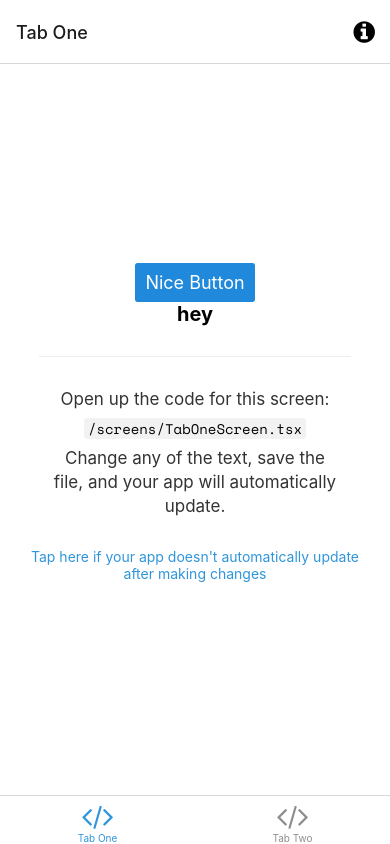
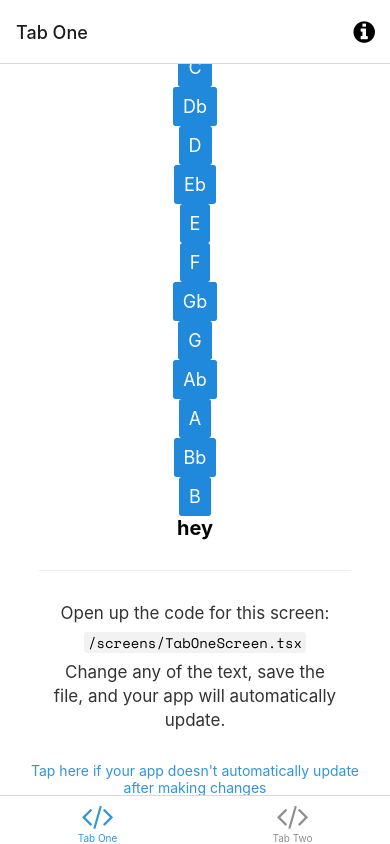
Before and after one commit to MillanWang/Limidi_Mobile, a React Native app: screen /TabOne in a window 390 px wide. Built offline with nearby package versions, Linux system fonts and the light colour scheme; what expo-linking would draw is missing.

Commit message:
Setting up skeleton communications with desktop app and to test with test buttons

```diff
--- a/screens/ModalScreen.tsx
+++ b/screens/ModalScreen.tsx
@@ -1,4 +1,5 @@
 import { StatusBar } from 'expo-status-bar';
+import React from 'react';
 import { Platform, StyleSheet } from 'react-native';
 
 import EditScreenInfo from '../components/EditScreenInfo';
--- a/screens/NotFoundScreen.tsx
+++ b/screens/NotFoundScreen.tsx
@@ -1,3 +1,4 @@
+import React from 'react';
 import { StyleSheet, TouchableOpacity } from 'react-native';
 
 import { Text, View } from '../components/Themed';
--- a/screens/TabOneScreen.tsx
+++ b/screens/TabOneScreen.tsx
@@ -10,18 +10,61 @@ import { RootTabScreenProps } from '../types';
 
 import { Button } from "@rneui/themed";
 
+import {
+  NOTE,
+  MidiMessageProps,
+  DesktopAppCommunicationsProps,
+  sendMidiMessage
+} from '../services/MIDI_HTTP_Service'
+
+const testDesktopComms: DesktopAppCommunicationsProps = {
+  ip: "192.168.0.13",
+  port: "4848"
+};
+
+const makeNoteOnVelocity100 = (note: NOTE): MidiMessageProps => {
+  return {
+    note: note,
+    octave: 5,
+    velocity: 100,
+    isNoteOn: true
+  }
+
+};
+const killNote = (note: NOTE) => {
+  sendMidiMessage(
+    testDesktopComms, {
+    note: note,
+    octave: 5,
+    velocity: 0,
+    isNoteOn: false
+  })
+};
+
+
 
 export default function TabOneScreen({ navigation }: RootTabScreenProps<'TabOne'>) {
 
   const [sampleText, setSampleText] = useState("hey");
 
-  const x = () => {
-    console.log("BRUH2");
-    setSampleText(sampleText + "i")
+  const x = (note: MidiMessageProps, msg: string) => {
+    setSampleText(msg);
+    sendMidiMessage(testDesktopComms, note);
   }
   return (
     <View style={styles.container}>
-      <Button title="Nice Button" onPress={x} />
+      <Button title="C" onPressIn={() => { x(makeNoteOnVelocity100(NOTE.C), "C") }} onPressOut={() => { killNote(NOTE.C) }} />
+      <Button title="Db" onPressIn={() => { x(makeNoteOnVelocity100(NOTE.Db), "Db") }} onPressOut={() => { killNote(NOTE.Db) }} />
+      <Button title="D" onPressIn={() => { x(makeNoteOnVelocity100(NOTE.D), "D") }} onPressOut={() => { killNote(NOTE.D) }} />
+      <Button title="Eb" onPressIn={() => { x(makeNoteOnVelocity100(NOTE.Eb), "Eb") }} onPressOut={() => { killNote(NOTE.Eb) }} />
+      <Button title="E" onPressIn={() => { x(makeNoteOnVelocity100(NOTE.E), "E") }} onPressOut={() => { killNote(NOTE.E) }} />
+      <Button title="F" onPressIn={() => { x(makeNoteOnVelocity100(NOTE.F), "F") }} onPressOut={() => { killNote(NOTE.F) }} />
+      <Button title="Gb" onPressIn={() => { x(makeNoteOnVelocity100(NOTE.Gb), "Gb") }} onPressOut={() => { killNote(NOTE.Gb) }} />
+      <Button title="G" onPressIn={() => { x(makeNoteOnVelocity100(NOTE.G), "G") }} onPressOut={() => { killNote(NOTE.G) }} />
+      <Button title="Ab" onPressIn={() => { x(makeNoteOnVelocity100(NOTE.Ab), "Ab") }} onPressOut={() => { killNote(NOTE.Ab) }} />
+      <Button title="A" onPressIn={() => { x(makeNoteOnVelocity100(NOTE.A), "A") }} onPressOut={() => { killNote(NOTE.A) }} />
+      <Button title="Bb" onPressIn={() => { x(makeNoteOnVelocity100(NOTE.Bb), "Bb") }} onPressOut={() => { killNote(NOTE.Bb) }} />
+      <Button title="B" onPressIn={() => { x(makeNoteOnVelocity100(NOTE.B), "B") }} onPressOut={() => { killNote(NOTE.B) }} />
       <Text style={styles.title}>{sampleText}</Text>
       <View style={styles.separator} lightColor="#eee" darkColor="rgba(255,255,255,0.1)" />
       <EditScreenInfo path="/screens/TabOneScreen.tsx" />
--- a/screens/TabTwoScreen.tsx
+++ b/screens/TabTwoScreen.tsx
@@ -1,3 +1,4 @@
+import React from 'react';
 import { StyleSheet } from 'react-native';
 
 import EditScreenInfo from '../components/EditScreenInfo';
--- /dev/null
+++ b/services/MIDI_HTTP_Service.ts
@@ -0,0 +1,34 @@
+
+export const enum NOTE {
+    C = "C",
+    Db = "Db",
+    D = "D",
+    Eb = "Eb",
+    E = "E",
+    F = "F",
+    Gb = "Gb",
+    G = "G",
+    Ab = "Ab",
+    A = "A",
+    Bb = "Bb",
+    B = "B"
+}
+
+export interface MidiMessageProps {
+    note: NOTE,
+    octave: 0 | 1 | 2 | 3 | 4 | 5 | 6 | 7 | 8 | 9 | 10,
+    velocity: number // 0-127,
+    isNoteOn: boolean
+}
+
+export interface DesktopAppCommunicationsProps {
+    ip: string,
+    port: string
+}
+
+export const sendMidiMessage = async (desktopAppCommunicationsProps: DesktopAppCommunicationsProps, midiMessageProps: MidiMessageProps) => {
+    const { ip, port } = desktopAppCommunicationsProps;
+    const { note, octave, velocity, isNoteOn } = midiMessageProps;
+    fetch(`http://${ip}:${port}/MIDI_Input/?note=${note}&octave=${octave}&velocity=${velocity}&isNoteOn=${isNoteOn}`);
+    return;
+};
```
Also changed, not shown: DesignNotes.txt.
